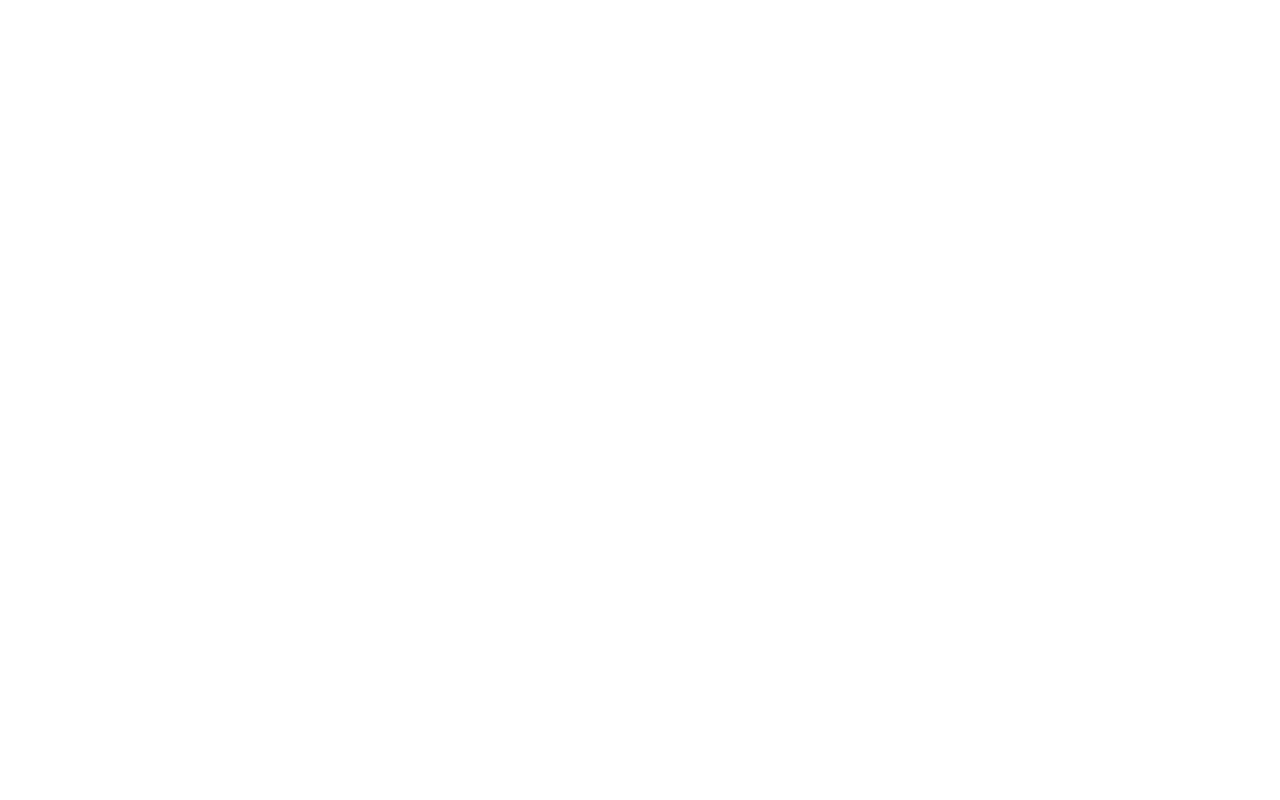
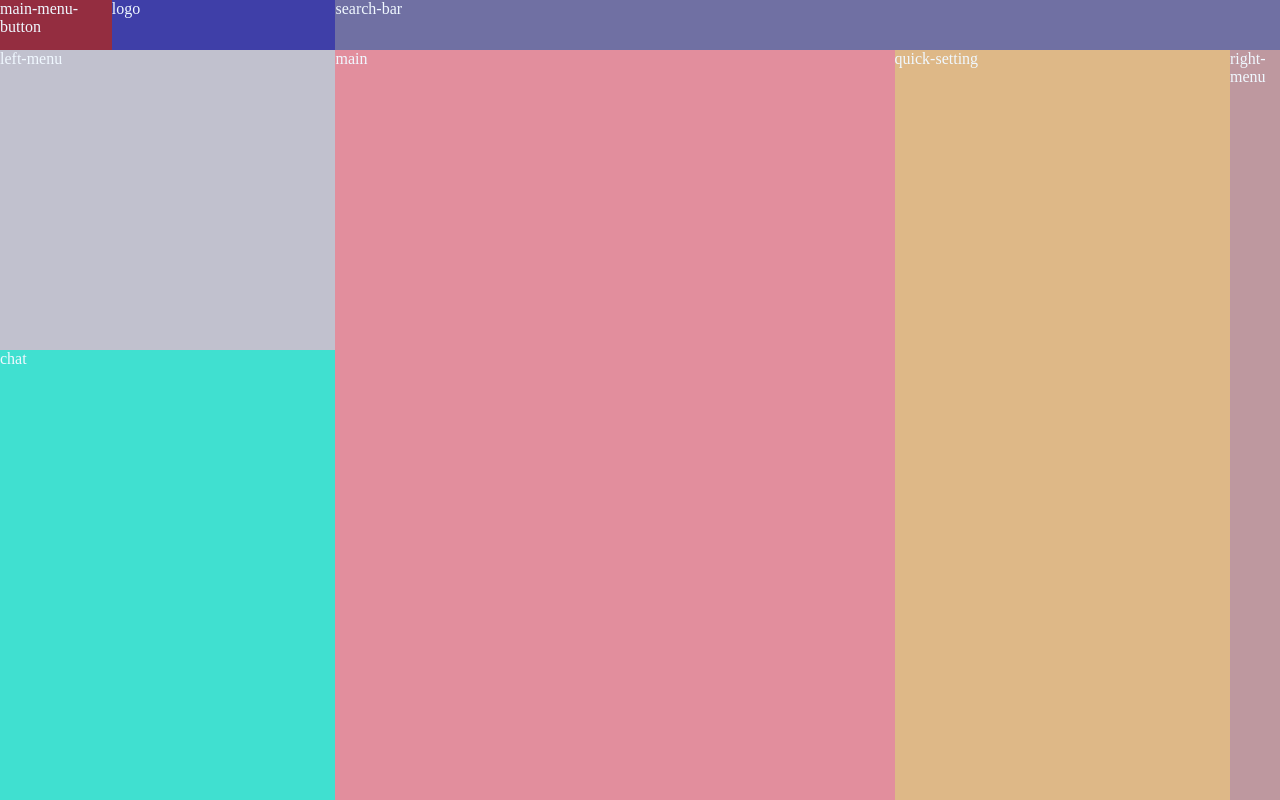
Before and after one commit to catlirex/boolean-uk-html-popular-page-layouts, a website: page gmail/index.html in a window 1280 px wide. Drawn offline with Linux system fonts and the light colour scheme.

Commit message:
gmail added

```diff
--- a/gmail/index.html
+++ b/gmail/index.html
@@ -0,0 +1,23 @@
+<!DOCTYPE html>
+<html lang="en">
+  <head>
+    <meta charset="UTF-8" />
+    <meta name="viewport" content="width=device-width, initial-scale=1.0" />
+    <meta http-equiv="X-UA-Compatible" content="ie=edge" />
+    <title>boolean-uk-html-popular-page-layouts</title>
+    <link rel="stylesheet" href="style.css" />
+  </head>
+  <body>
+    <div class="grid-container">
+      <div class="logo"><p>logo</p></div>
+      <div class="search-bar"><p>search-bar</p></div>
+      <div class="left-menu"><p>left-menu</p></div>
+      <div class="right-menu"><p>right-menu</p></div>
+      <div class="main"><p>main</p></div>
+
+      <div class="main-menu-button"><p>main-menu-button</p></div>
+      <div class="quick-setting"><p>quick-setting</p></div>
+      <div class="chat"><p>chat</p></div>
+    </div>
+  </body>
+</html>
--- a/gmail/style.css
+++ b/gmail/style.css
@@ -0,0 +1,59 @@
+* {
+  margin: 0;
+}
+
+.grid-container {
+  display: grid;
+  grid-template:
+    "main-menu-button logo      search-bar  search-bar   search-bar" 50px
+    "left-menu        left-menu main       quick-setting right-menu" 300px
+    "chat             chat      main       quick-setting right-menu" 1fr/
+    1fr 2fr 5fr 3fr 50px;
+
+  width: 100vw;
+  height: 100vh;
+}
+
+.logo {
+  grid-area: logo;
+  background-color: rgb(63, 63, 168);
+  color: aliceblue;
+}
+.search-bar {
+  grid-area: search-bar;
+  background-color: rgb(112, 112, 163);
+  color: aliceblue;
+}
+.left-menu {
+  grid-area: left-menu;
+  background-color: rgb(193, 193, 206);
+  color: aliceblue;
+}
+.right-menu {
+  grid-area: right-menu;
+  background-color: rgb(190, 152, 159);
+  color: aliceblue;
+}
+.main {
+  grid-area: main;
+  background-color: rgb(226, 142, 157);
+  color: aliceblue;
+}
+
+.main-menu-button {
+  grid-area: main-menu-button;
+  background-color: rgb(148, 45, 64);
+  color: aliceblue;
+}
+
+.quick-setting {
+  grid-area: quick-setting;
+  background-color: burlywood;
+  color: aliceblue;
+}
+
+.chat {
+  grid-area: chat;
+  background-color: turquoise;
+  color: aliceblue;
+}
--- a/linked-in/style.css
+++ b/linked-in/style.css
@@ -1,6 +1,5 @@
 * {
   margin: 0;
-  padding: 0;
 }
 
 .grid-container {
@@ -9,7 +8,7 @@
     "logo search-bar nav-bar nav-bar" 100px
     "account-profile main  main linkedin-news" 1fr
     "account-profile main  main footer" 1fr/
-    100px 1fr 100px;
+    100px 1fr 1fr 100px;
 
   width: 100vw;
   height: 100vh;
```
